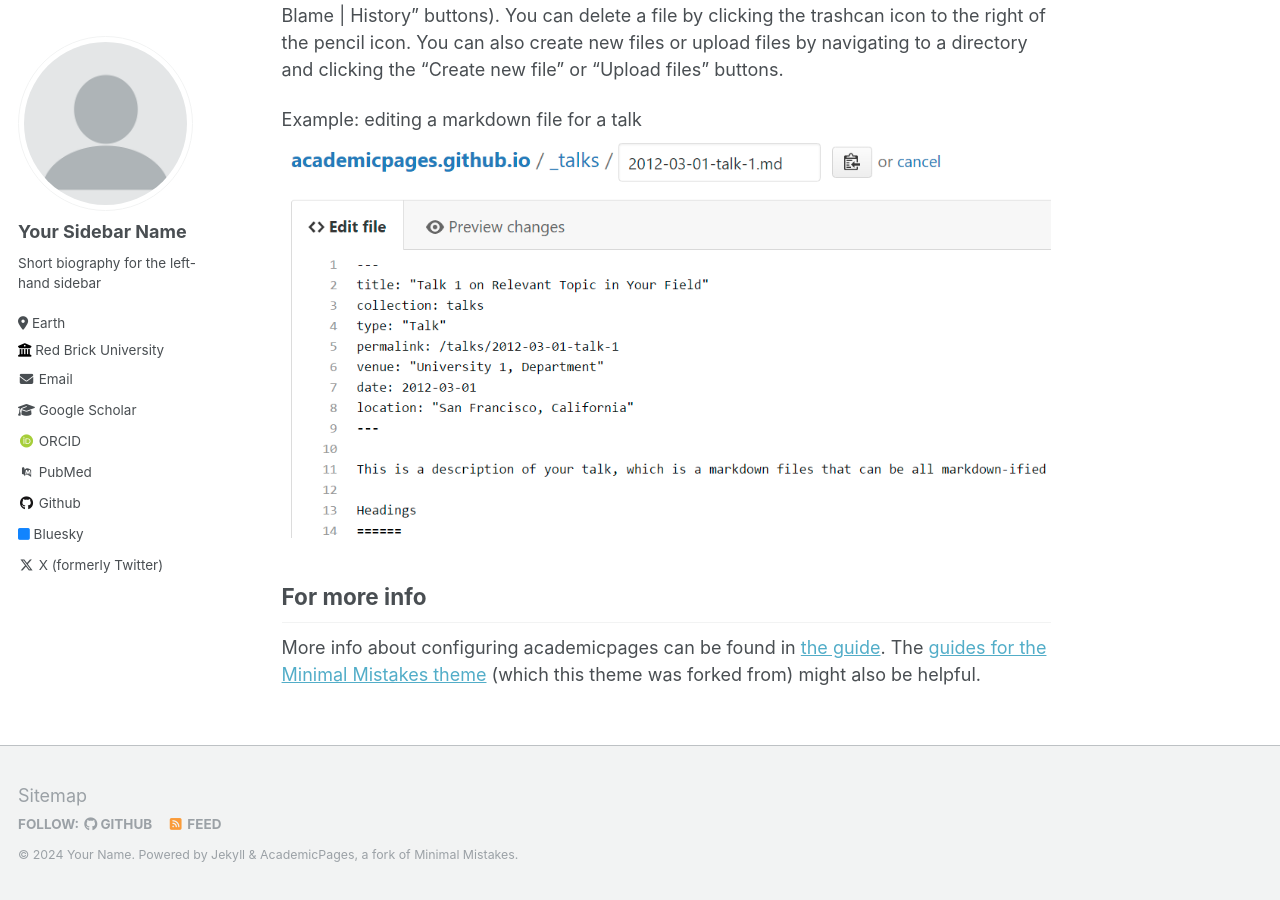
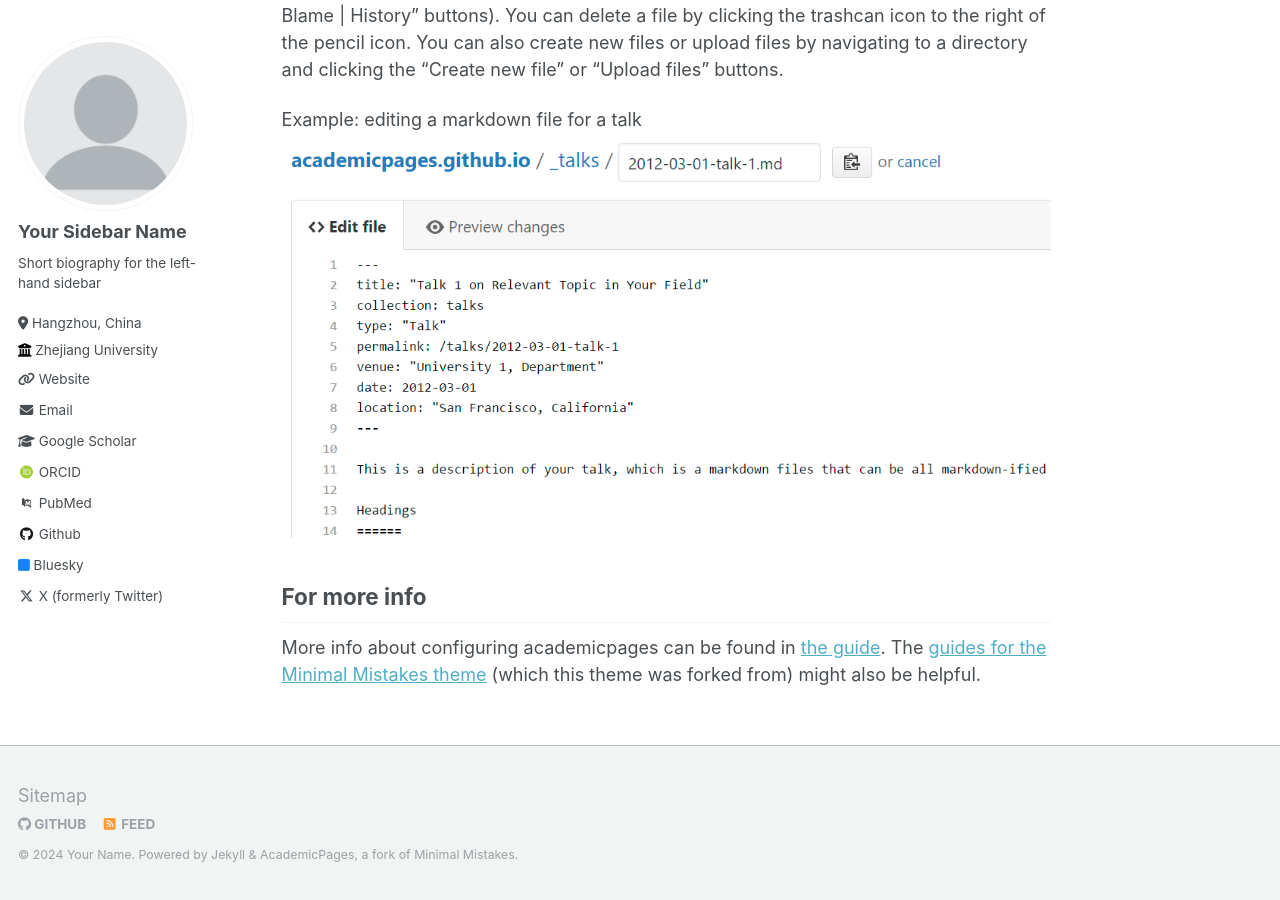
Before and after one commit to alkane2002/wantingyao.github.io, a Jekyll site: the page built from _pages/about.md, in a window 1280 px wide and 900 px high, scrolled down 2034 px. Built offline with Jekyll 4.4.1, drawn with Linux system fonts in a browser that asks for light colours; some web fonts are replaced.

Commit message:
Update _config.yml

```diff
--- a/_config.yml
+++ b/_config.yml
@@ -7,7 +7,7 @@
 # server process.
 
 # Basic Site Settings
-locale                   : "en-US"
+locale                   : "China"
 title                    : "Your Name / Site Title"
 title_separator          : "-"
 name                     : &name "Your Name"
@@ -25,10 +25,10 @@ author:
   name             : "Your Sidebar Name"
   pronouns         : # example: "she/her"
   bio              : "Short biography for the left-hand sidebar"
-  location         : "Earth"
-  employer         : "Red Brick University"
-  uri              : # URL
-  email            : "none@example.org"
+  location         : "Hangzhou, China"
+  employer         : "Zhejiang University"
+  uri              : https://alkane2002.github.io/wantingyao.github.io/
+  email            : "3210100894@zju.edu.cn"
 
   # Academic websites
   arxiv            : # URL - Update with the correct link to your profile
```
